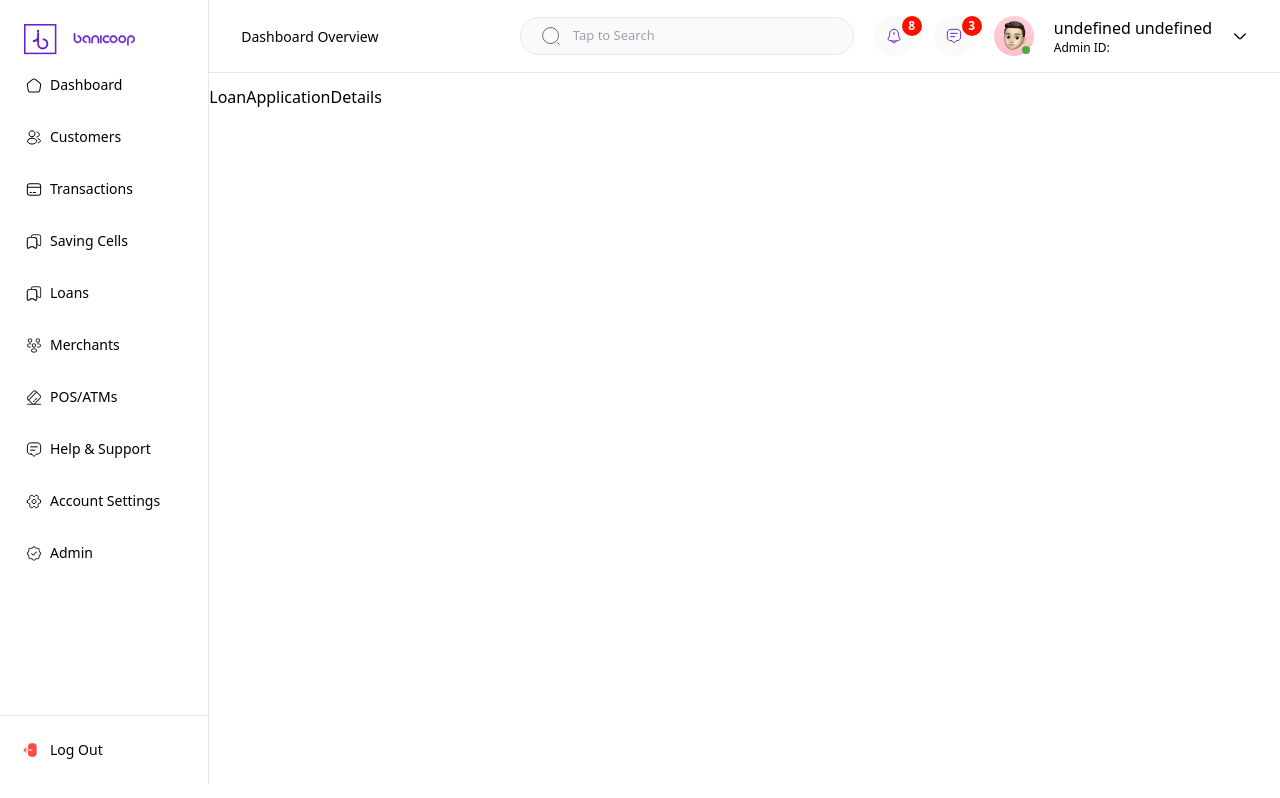
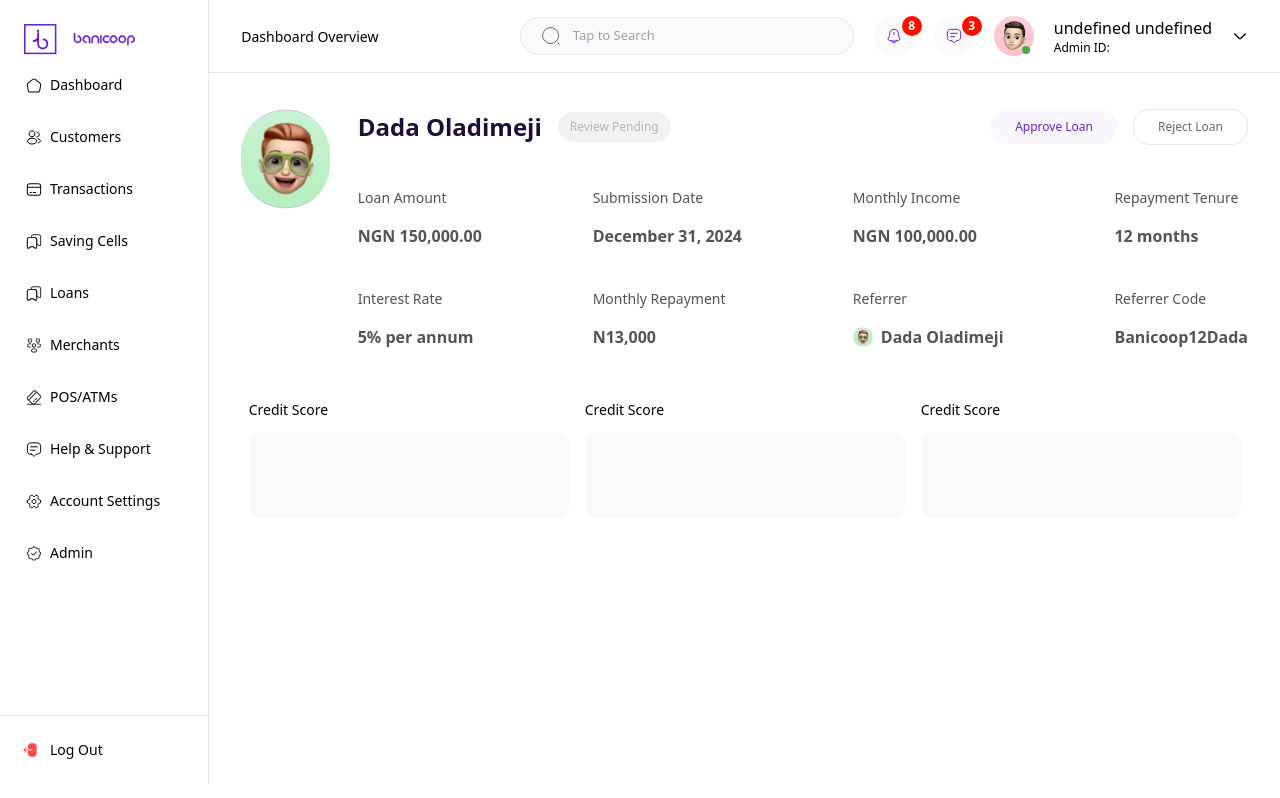
Before and after one commit to Banicoop/admin, a React (Create React App) app: page /loans/application/1 in a window 1280 px wide. Built offline with nearby package versions, Linux system fonts and the light colour scheme; sample sign-in values are in the browser's storage.

Commit message:
loan mgt system

```diff
--- a/src/components/Widget.tsx
+++ b/src/components/Widget.tsx
@@ -96,7 +96,7 @@ const Widget: FC<WidgetProps> = ({type, className}) => {
 
     const details = wigetDetails();
   return (
-    <div className={`min-h-[108px] flex items-center border-[1px] rounded-3xl gap-4 p-4 justify-between ${className}`}>
+    <div className={`min-h-[128px] flex items-center border-[1px] rounded-3xl gap-4 p-4 justify-between ${className}`}>
         <div className="flex items-center gap-4">
             <div className="bg-bgR p-3 rounded-2xl">
                 <img src={details.icon} alt="" className="h-6 w-6 object-cover" />
--- a/src/pages/loan/LoanApplicationDetails.tsx
+++ b/src/pages/loan/LoanApplicationDetails.tsx
@@ -1,8 +1,58 @@
 import React from 'react'
+import ActionBtn from '../../components/buttons/ActionBtn';
+import ApplicationCard from '../../sections/loans/ApplicationCard';
+import LoadWidgetCard from '../../sections/loans/LoadWidgetCard';
+
+
 
 const LoanApplicationDetails = () => {
   return (
-    <div className=''>LoanApplicationDetails</div>
+    <div className='h-full flex flex-col w-full px-2 md:px-8 gap-8 lg:gap-[50px] my-6'>
+      <div className="flex gap-7">
+        <div className="">
+          <img src="/loan/user.png" alt="" className="h-[100px] w-[100px] rounded-full object-cover" />
+        </div>
+
+        <div className="flex flex-col gap-3 w-full">
+          <div className="flex justify-between items-center">
+            <div className="flex items-center gap-4">
+              <h2 className='text-[#1E0D37] font-semibold text-[24px]'>Dada Oladimeji</h2>
+              <span className="bg-[#E6E6E680] px-[12px] py-[6px] rounded-2xl text-[#B9B4C1] text-[12px] font-[400]">Review Pending</span>
+            </div>
+
+            <div className="flex items-center gap-4">
+              <ActionBtn text='Approve Loan' onClick={() => {}} className='bg-[#6922D10A] text-bgPurple px-6 py-2 rounded-2xl text-[12px] font-[400] cursor-pointer' />
+              <ActionBtn text='Reject Loan' onClick={() => {}} className='px-6 py-2 rounded-2xl text-[12px] font-[400] border-[1px] text-[#6B6B6B] cursor-pointer'/>
+            </div>
+          </div>
+
+
+            <div className="flex flex-wrap justify-between mt-[30px] w-full">
+              <ApplicationCard text='NGN 150,000.00' title='Loan Amount' title1='Interest Rate' text1='5% per annum'/>
+              <ApplicationCard text='December 31, 2024' title='Submission Date' title1='Monthly Repayment' text1='N13,000'/>
+              <ApplicationCard text='NGN 100,000.00' title='Monthly Income' title1='Referrer' text1='Dada Oladimeji' img='/loan/profile.png'/>
+              <ApplicationCard text='12 months' title='Repayment Tenure' title1='Referrer Code' text1='Banicoop12Dada'/>
+            </div>
+
+        </div>
+      </div>
+
+
+          <div className="flex items-center justify-center w-full gap-4">
+            <LoadWidgetCard text='Credit Score'>
+              <div className=""></div>
+            </LoadWidgetCard>
+
+            <LoadWidgetCard text='Credit Score'>
+              <div className=""></div>
+            </LoadWidgetCard>
+
+
+            <LoadWidgetCard text='Credit Score'>
+              <div className=""></div>
+            </LoadWidgetCard>
+          </div>
+    </div>
   )
 }
 
--- a/src/sections/cells/CellBanner.tsx
+++ b/src/sections/cells/CellBanner.tsx
@@ -24,7 +24,7 @@ const CellBanner: FC<banneerType> = ({title, status, isCell, cell}) => {
     <div className='flex items-center border-[1px] rounded-3xl gap-4 py-4 px-6 w-full'>
         { !isCell &&
             <div className="">
-                <img src="/avater.png" alt="" className="h-[120px] w-[120px]" />
+                <img src="/avater.png" alt="" className="h-[100px] w-[100px] object-cover rounded-full" />
             </div>
         }
 
--- /dev/null
+++ b/src/sections/loans/ApplicationCard.tsx
@@ -0,0 +1,28 @@
+import React, { FC } from 'react';
+
+
+type AType = {
+    img?: any;
+    title: string;
+    text: string;
+    title1: string;
+    text1: string;
+}
+
+const ApplicationCard: FC<AType> = ({img, title, text, title1, text1}) => {
+  return (
+    <div className='flex flex-col gap-4 justify-start'>
+        <span className='font-[400] text-[14px] text-[#545454]'>{title}</span>
+
+        <h4 className='text-[#545454] text-[16px] font-bold mb-6'>{text}</h4>
+
+        <span className='font-[400] text-[14px] text-[#545454]'>{title1}</span>
+        <div className="flex items-center gap-2">
+            {img && <img src={img} alt="" className="h-5 w-5 object-cover rounded-full" />}
+            <h4 className='text-[#545454] text-[16px] font-bold'>{text1}</h4>
+        </div>
+    </div>
+  )
+}
+
+export default ApplicationCard;
--- /dev/null
+++ b/src/sections/loans/LoadWidgetCard.tsx
@@ -0,0 +1,22 @@
+import React, { FC, ReactNode } from 'react';
+
+
+type LWtype = {
+    children: ReactNode;
+    text: string;
+}
+
+const LoadWidgetCard:FC<LWtype> = ({children, text}) => {
+  return (
+    <div className='flex flex-col gap-3 justify-start'>
+
+        <h4 className='font-[500] text-[14px] text-[#000]'>{text}</h4>
+
+        <div className="bg-[#F9F9F9] w-[320px] h-[86px] rounded-xl">
+            {children}
+        </div>
+    </div>
+  )
+}
+
+export default LoadWidgetCard;
--- a/src/sections/loans/LoanCard.tsx
+++ b/src/sections/loans/LoanCard.tsx
@@ -1,5 +1,7 @@
 import React, { FC } from 'react';
 import ActionBtn from '../../components/buttons/ActionBtn';
+import { Link } from 'react-router-dom';
+
 
 type ILoan = {
     className: string;
@@ -19,7 +21,7 @@ const LoanCard:FC<ILoan> = ({className, loan, className1}) => {
                 <img src="/loan/profile.png" alt="" className="h-[48px] w-[48px] rounded-full object-cover mt-3" />
 
                 <div className="flex flex-col gap-3 justify-center my-auto">
-                    <span className=""><strong>{l.name}</strong> applied for a loan of <strong>{l.amount}</strong></span>
+                    <Link to='/loans/application/:id' className=""><strong>{l.name}</strong> applied for a loan of <strong>{l.amount}</strong></Link>
 
                     <div className="flex justify-between items-center">
                         <ActionBtn text='Accept' className='text-bgPurple bg-bgR px-4 py-2 rounded-3xl border-[1px] cursor-pointer' onClick={() => {}}/>
```
Also changed, not shown: public/loan/user.png (added).
